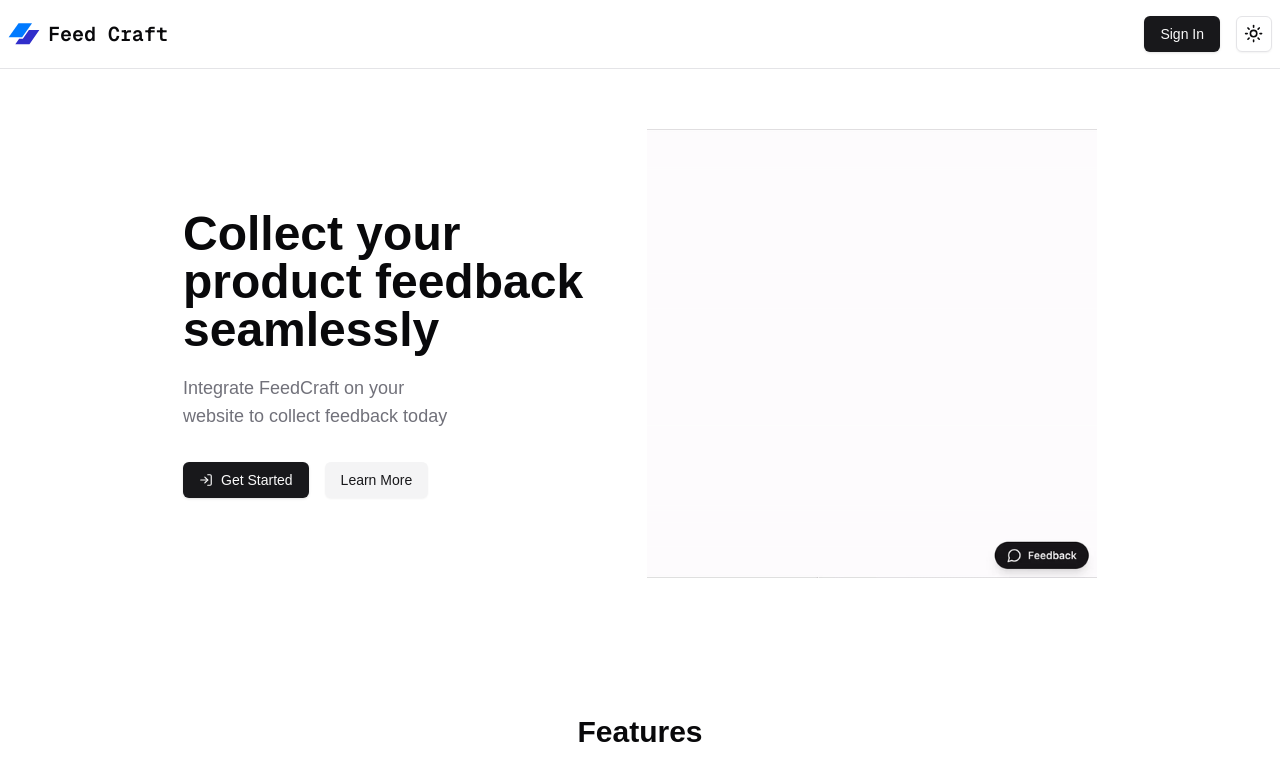
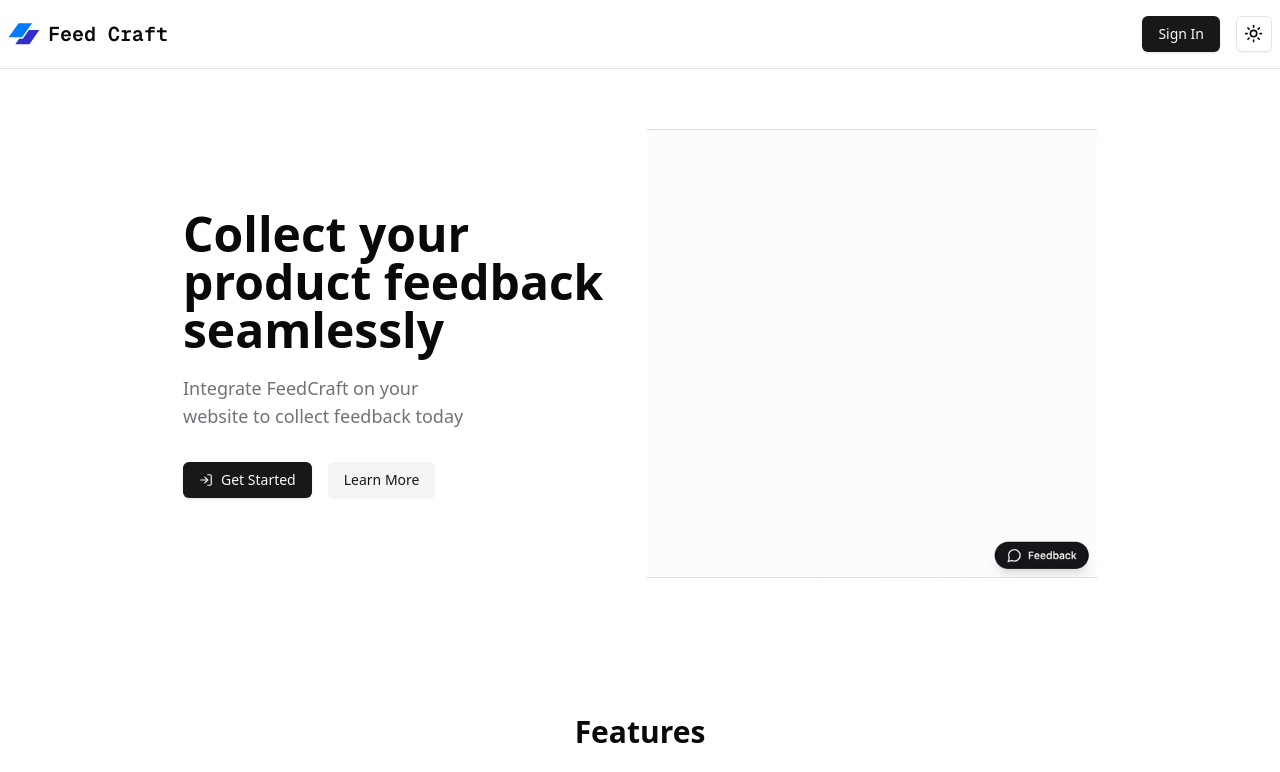
Before and after one commit to Khalil-codes/feed-craft-saas, a Next.js app: page / in a window 1280 px wide. Shown: the top 772 px of the page. Built offline with nearby package versions, Linux system fonts and the light colour scheme; no server answers.

Commit message:
Smooth scrolling and redirect changes in clerk

```diff
--- a/src/app/globals.css
+++ b/src/app/globals.css
@@ -3,7 +3,13 @@
 @tailwind utilities;
 
 body {
-  font-family: Arial, Helvetica, sans-serif;
+  -ms-overflow-style: none;
+  /* scrollbar-width: none; */
+  -webkit-tap-highlight-color: transparent;
+}
+
+body::-webkit-scrollbar {
+  display: none;
 }
 
 @layer utilities {
@@ -70,7 +76,7 @@
 
 @layer base {
   * {
-    @apply border-border;
+    @apply scroll-smooth border-border;
   }
   body {
     @apply bg-background text-foreground;
--- a/src/app/layout.tsx
+++ b/src/app/layout.tsx
@@ -28,7 +28,9 @@
   children: React.ReactNode;
 }>) {
   return (
-    <ClerkProvider>
+    <ClerkProvider
+      signInFallbackRedirectUrl={"/dashboard"}
+      signUpFallbackRedirectUrl={"/"}>
       <html lang="en">
         <body
           className={`${geistSans.variable} ${geistMono.variable} antialiased`}>
```
